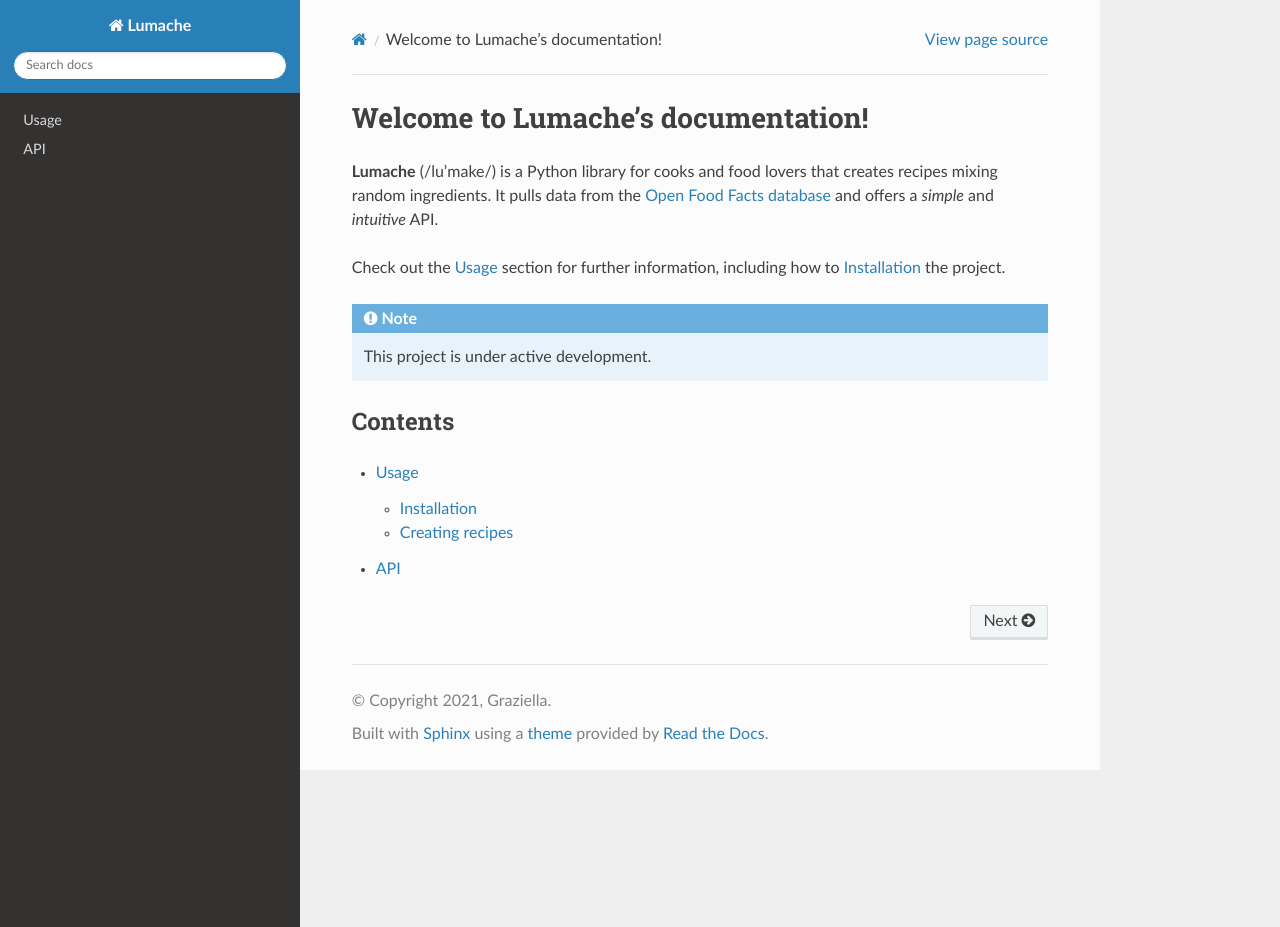
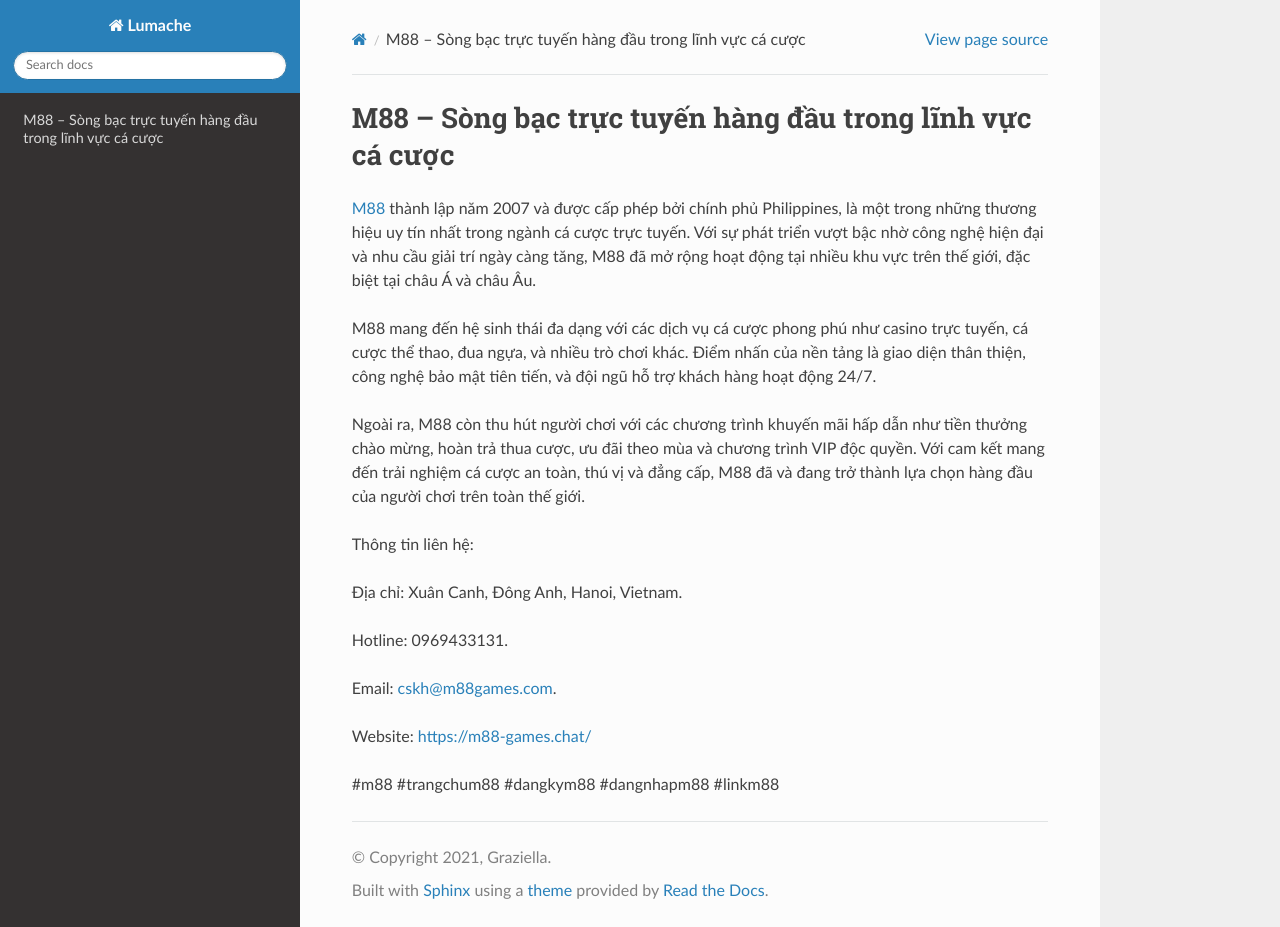
Before and after one commit to ShafferMalaki436t3cp/m88gameschat1, a Sphinx documentation site: the page built from docs/source/index.rst, in a window 1280 px wide and 927 px high. Built offline with Sphinx 7.4.7 and the Read the Docs theme 3.1.0, drawn with Linux system fonts in a browser that asks for light colours.

Commit message:
Update index.rst

```diff
--- a/docs/source/index.rst
+++ b/docs/source/index.rst
@@ -1,22 +1,20 @@
-Welcome to Lumache's documentation!
+M88 – Sòng bạc trực tuyến hàng đầu trong lĩnh vực cá cược
 ===================================
 
-**Lumache** (/lu'make/) is a Python library for cooks and food lovers
-that creates recipes mixing random ingredients.
-It pulls data from the `Open Food Facts database <https://world.openfoodfacts.org/>`_
-and offers a *simple* and *intuitive* API.
+`M88 <https://m88-games.chat/>`_ thành lập năm 2007 và được cấp phép bởi chính phủ Philippines, là một trong những thương hiệu uy tín nhất trong ngành cá cược trực tuyến. Với sự phát triển vượt bậc nhờ công nghệ hiện đại và nhu cầu giải trí ngày càng tăng, M88 đã mở rộng hoạt động tại nhiều khu vực trên thế giới, đặc biệt tại châu Á và châu Âu.
 
-Check out the :doc:`usage` section for further information, including
-how to :ref:`installation` the project.
+M88 mang đến hệ sinh thái đa dạng với các dịch vụ cá cược phong phú như casino trực tuyến, cá cược thể thao, đua ngựa, và nhiều trò chơi khác. Điểm nhấn của nền tảng là giao diện thân thiện, công nghệ bảo mật tiên tiến, và đội ngũ hỗ trợ khách hàng hoạt động 24/7.
 
-.. note::
+Ngoài ra, M88 còn thu hút người chơi với các chương trình khuyến mãi hấp dẫn như tiền thưởng chào mừng, hoàn trả thua cược, ưu đãi theo mùa và chương trình VIP độc quyền. Với cam kết mang đến trải nghiệm cá cược an toàn, thú vị và đẳng cấp, M88 đã và đang trở thành lựa chọn hàng đầu của người chơi trên toàn thế giới.
 
-   This project is under active development.
+Thông tin liên hệ:
 
-Contents
---------
+Địa chỉ: Xuân Canh, Đông Anh, Hanoi, Vietnam.
 
-.. toctree::
+Hotline: 0969433131.
 
-   usage
-   api
+Email: cskh@m88games.com.
+
+Website: https://m88-games.chat/
+
+#m88 #trangchum88 #dangkym88 #dangnhapm88 #linkm88
```
